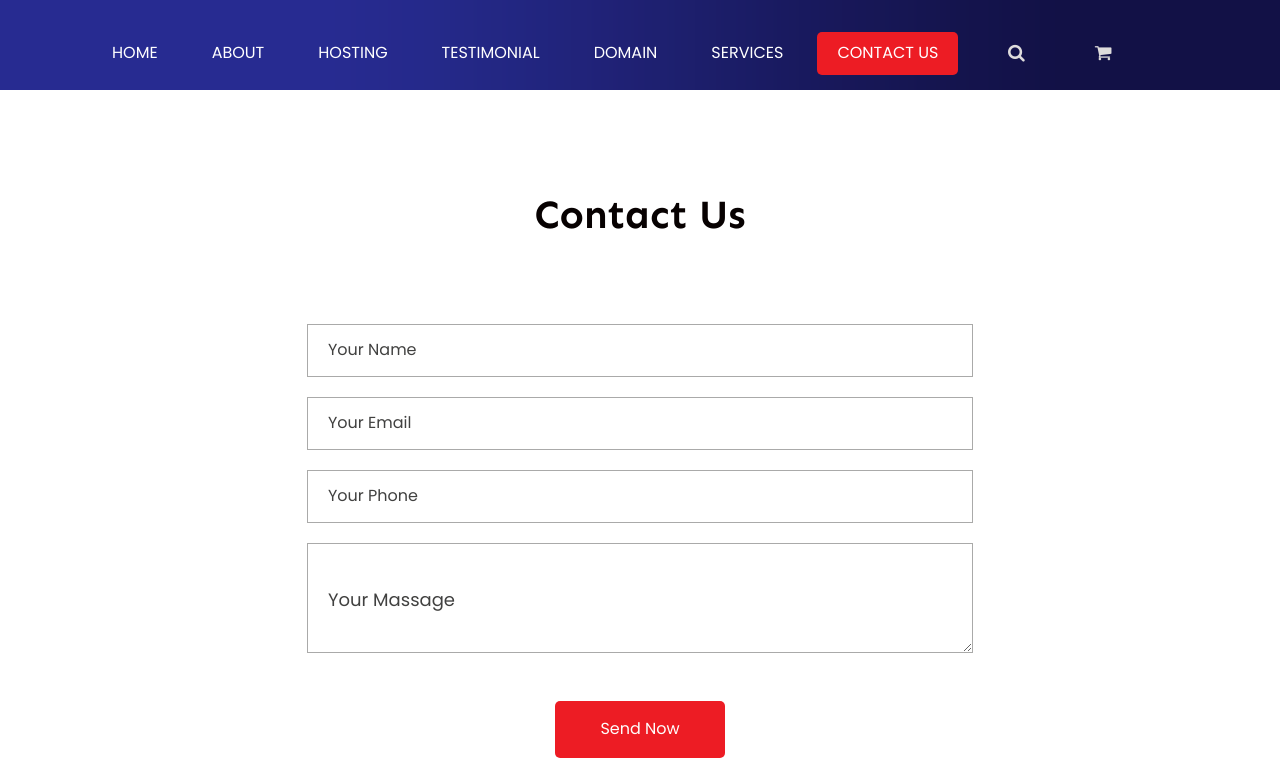
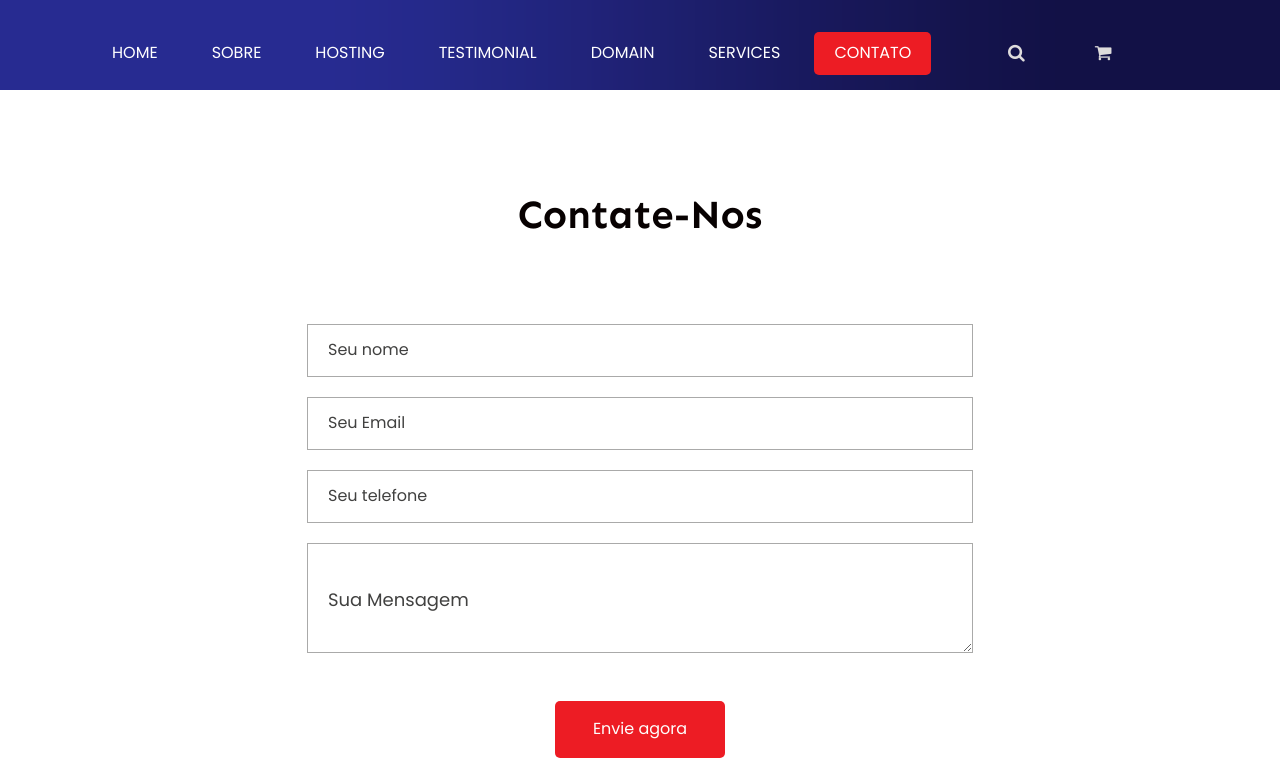
Before and after one commit to Kiyoshi0604/Designer-ux-ui, a plain HTML site: page Netic-1.0.0/contato.html in a window 1280 px wide. Shown: the part 61-821 px from the top of the page. Drawn offline with nearby package versions, Linux system fonts and the light colour scheme; files whose address does not match are found by name.

Commit message:
nao sei o que mexi

```diff
--- a/Netic-1.0.0/contact.html
+++ b/Netic-1.0.0/contato.html
@@ -42,7 +42,7 @@
                         <a class="nav-link" href="index.html">Home</a>
                      </li>
                      <li class="nav-item">
-                        <a class="nav-link" href="about.html">About</a>
+                        <a class="nav-link" href="about.html">Sobre</a>
                      </li>
                      <li class="nav-item">
                         <a class="nav-link" href="hosting.html">Hosting</a>
@@ -57,7 +57,7 @@
                         <a class="nav-link" href="services.html">Services</a>
                      </li>
                      <li class="nav-item active">
-                        <a class="nav-link" href="contact.html">Contact Us</a>
+                        <a class="nav-link" href="contact.html">Contato</a>
                      </li>
                   </ul>
                   <form class="form-inline my-2 my-lg-0">
@@ -68,12 +68,12 @@
                <div class="custom_menu">
                   <ul>
                      <li><a href="index.html">Home</a></li>
-                     <li><a href="#">About</a></li>
+                     <li><a href="#">Sobre</a></li>
                      <li><a href="hosting.html">Hosting</a></li>
                      <li><a href="testimonial.html">Testimonial</a></li>
                      <li><a href="domain.html">Domain</a></li>
                      <li><a href="services.html">Services</a></li>
-                     <li class="active"><a href="contact.html">Contact Us</a></li>
+                     <li class="active"><a href="contact.html">Contato</a></li>
                   </ul>
                </div>
                <form class="form-inline my-2 my-lg-0">
@@ -91,18 +91,18 @@
          <div class="container">
             <div class="row">
                <div class="col-sm-12">
-                  <h1 class="contact_taital">Contact Us</h1>
+                  <h1 class="contact_taital">Contate-Nos</h1>
                </div>
             </div>
             <div class="contact_section_2">
                <div class="row">
                   <div class="col-md-12">
                      <div class="mail_section_1">
-                        <input type="text" class="mail_text" placeholder="Your Name" name="Your Name">
-                        <input type="text" class="mail_text" placeholder="Your Email" name="Your Email">
-                        <input type="text" class="mail_text" placeholder="Your Phone" name="Your Phone">
-                        <textarea class="massage-bt" placeholder="Your Massage" rows="5" id="comment" name="Your Massage"></textarea>
-                        <div class="send_bt"><a href="#">Send Now</a></div>
+                        <input type="text" class="mail_text" placeholder="Seu nome" name="Seu nome">
+                        <input type="text" class="mail_text" placeholder="Seu Email" name="Seu Email">
+                        <input type="text" class="mail_text" placeholder="Seu telefone" name="Seu telefone">
+                        <textarea class="massage-bt" placeholder="Sua Mensagem" rows="5" id="comment" name="Sua Mensagem"></textarea>
+                        <div class="send_bt"><a href="#">Envie agora</a></div>
                      </div>
                   </div>
                </div>
```
Also changed, not shown: Netic-1.0.0/index.html (+5 -11 lines).
